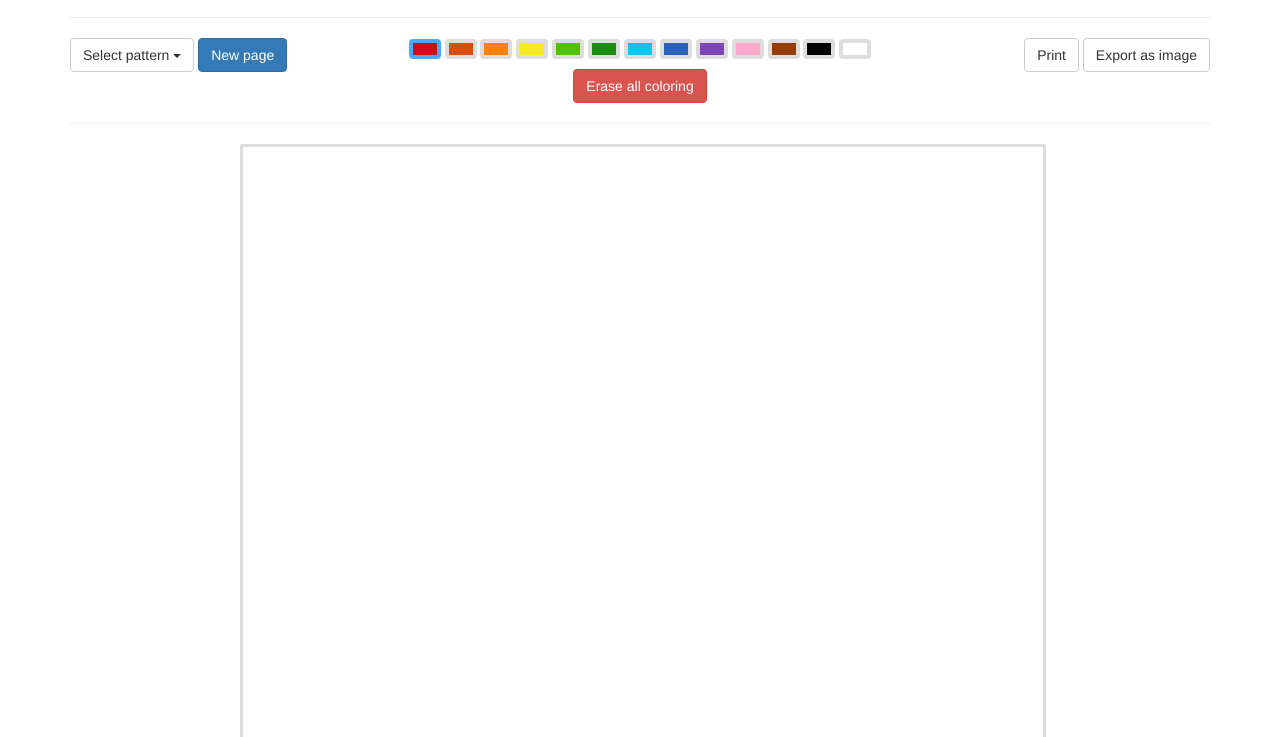
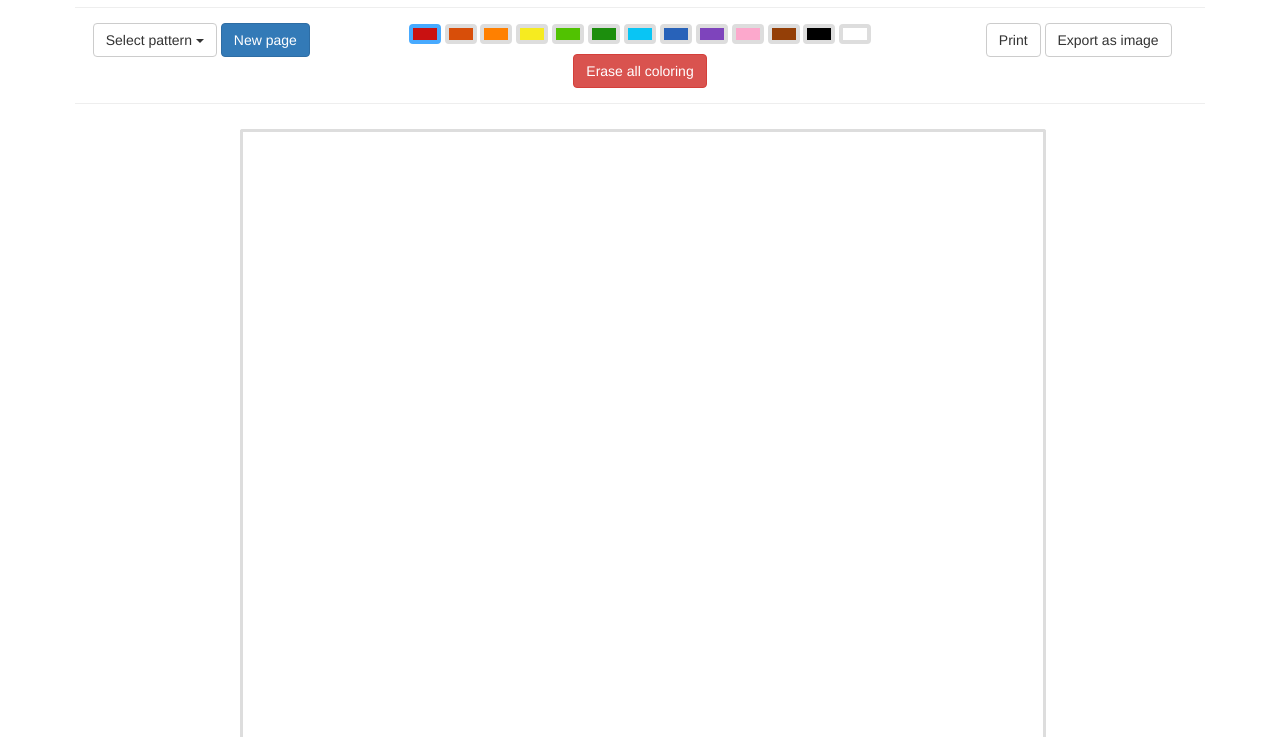
Before and after one commit to ttru/coloring, a plain HTML site: page index.html in a window 1280 px wide. Shown: the part 63-800 px from the top of the page. Drawn offline with nearby package versions, Linux system fonts and the light colour scheme.

Commit message:
Changed menu padding/margins

```diff
--- a/coloring.css
+++ b/coloring.css
@@ -45,3 +45,11 @@ canvas {
   margin: 0px 0px;
   border: 4px solid #47AAFF;
 }
+
+.menu-col {
+  padding: 10px;
+}
+
+hr {
+  margin: 5px;
+}
--- a/index.html
+++ b/index.html
@@ -14,7 +14,7 @@
     <h1 class="text-center">Coloring Page</h1>
     <hr>
     <div class="row">
-      <div class="col-md-3">
+      <div class="menu-col col-md-3 text-center">
         <div class="dropdown">
           <button class="btn btn-default dropdown-toggle" type="button" id="dropdownMenu1" data-toggle="dropdown" aria-haspopup="true" aria-expanded="true">
             Select pattern
@@ -32,7 +32,7 @@
           </ul>
         </div>
       </div>
-      <div class="col-md-6 text-center">
+      <div class="menu-col col-md-6 text-center">
         <div id="color-menu">
           <button type="button" class="btn color-swatch selected"></button>
           <button type="button" class="btn color-swatch"></button>
@@ -50,12 +50,13 @@
         </div>
         <button id="clear-btn" type="button" class="btn btn-danger">Erase all coloring</button>
       </div>
-      <div class="col-md-3 text-right">
+      <div class="menu-col col-md-3 text-center">
         <button id="print-btn" type="button" class="btn btn-default">Print</button>
         <button id="export-btn" type="button" class="btn btn-default">Export as image</button>
       </div>
     </div>
     <hr>
+    <br>
     <div id="canvas-container">
       <canvas id="coloring-page" class="text-center" width="800" height="1000">
         Canvas not supported.
```
